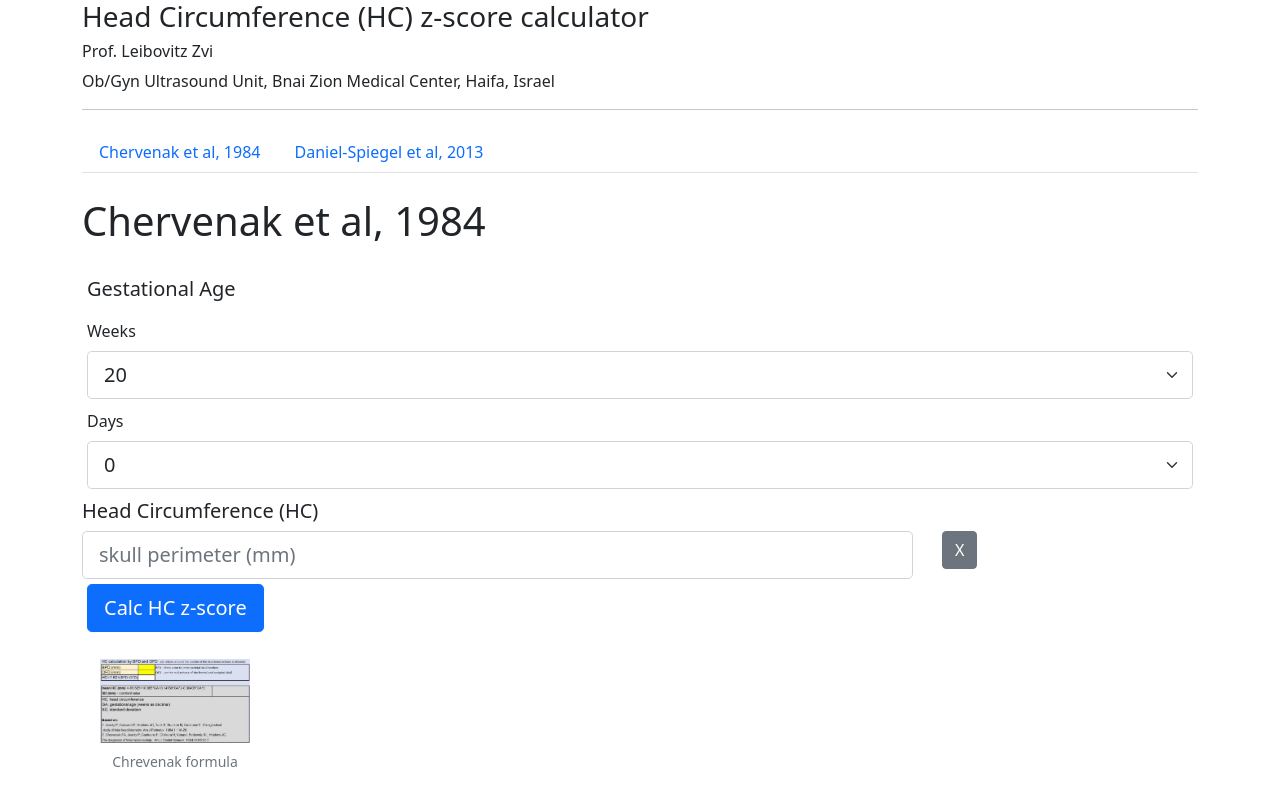
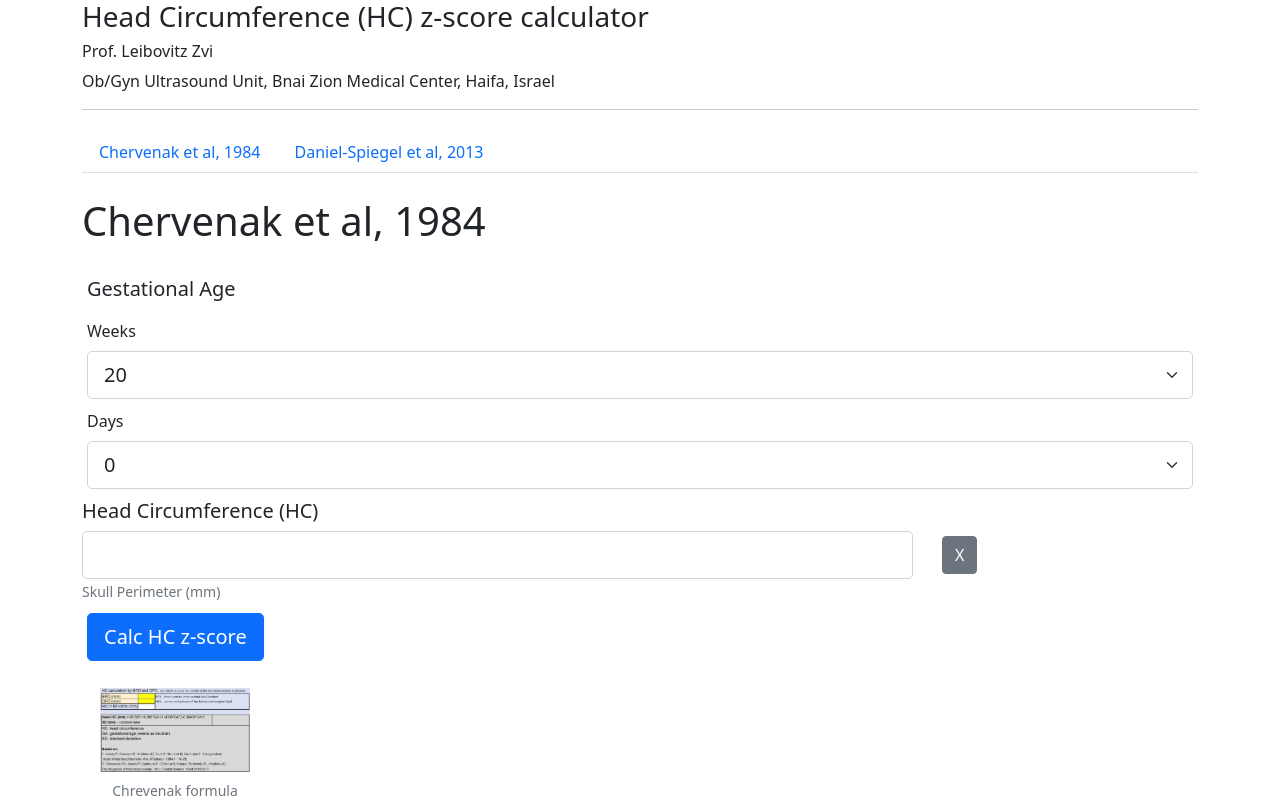
Before and after one commit to leassaf/zvi, a React (Create React App) app: page / in a window 1280 px wide. Shown: the top 800 px of the page. Built offline with nearby package versions, Linux system fonts and the light colour scheme.

Commit message:
new favicon

```diff
--- a/public/index.html
+++ b/public/index.html
@@ -30,7 +30,9 @@
       work correctly both with client-side routing and a non-root public URL.
       Learn how to configure a non-root public URL by running `npm run build`.
     -->
-    <title>React App</title>
+    <title>
+      Head Circumference (HC) z-score calculator Prof. Leibovitz Zvi
+    </title>
   </head>
   <body>
     <noscript>You need to enable JavaScript to run this app.</noscript>
--- a/src/FormCalc.js
+++ b/src/FormCalc.js
@@ -166,12 +166,16 @@ export default function FormCalc(props) {
               type="number"
               value={values.sp}
               onChange={handleSpInputChange}
-              placeholder="skull perimeter (mm)"
               size="lg"
             />
+            <Form.Text className="text-muted">Skull Perimeter (mm)</Form.Text>
           </Col>
           <Col>
-            <Button variant="secondary" onClick={resetSpInputChange}>
+            <Button
+              variant="secondary"
+              onClick={resetSpInputChange}
+              style={{ marginTop: "5px" }}
+            >
               X
             </Button>
           </Col>
@@ -186,6 +190,7 @@ export default function FormCalc(props) {
                   ? handleCalcChervenak
                   : handleCalcDanielSpiegel
               }
+              style={{ marginTop: "5px" }}
             >
               Calc HC z-score
             </Button>
```
Also changed, not shown: 1 other file (tests, documents, lock files or other folders).
